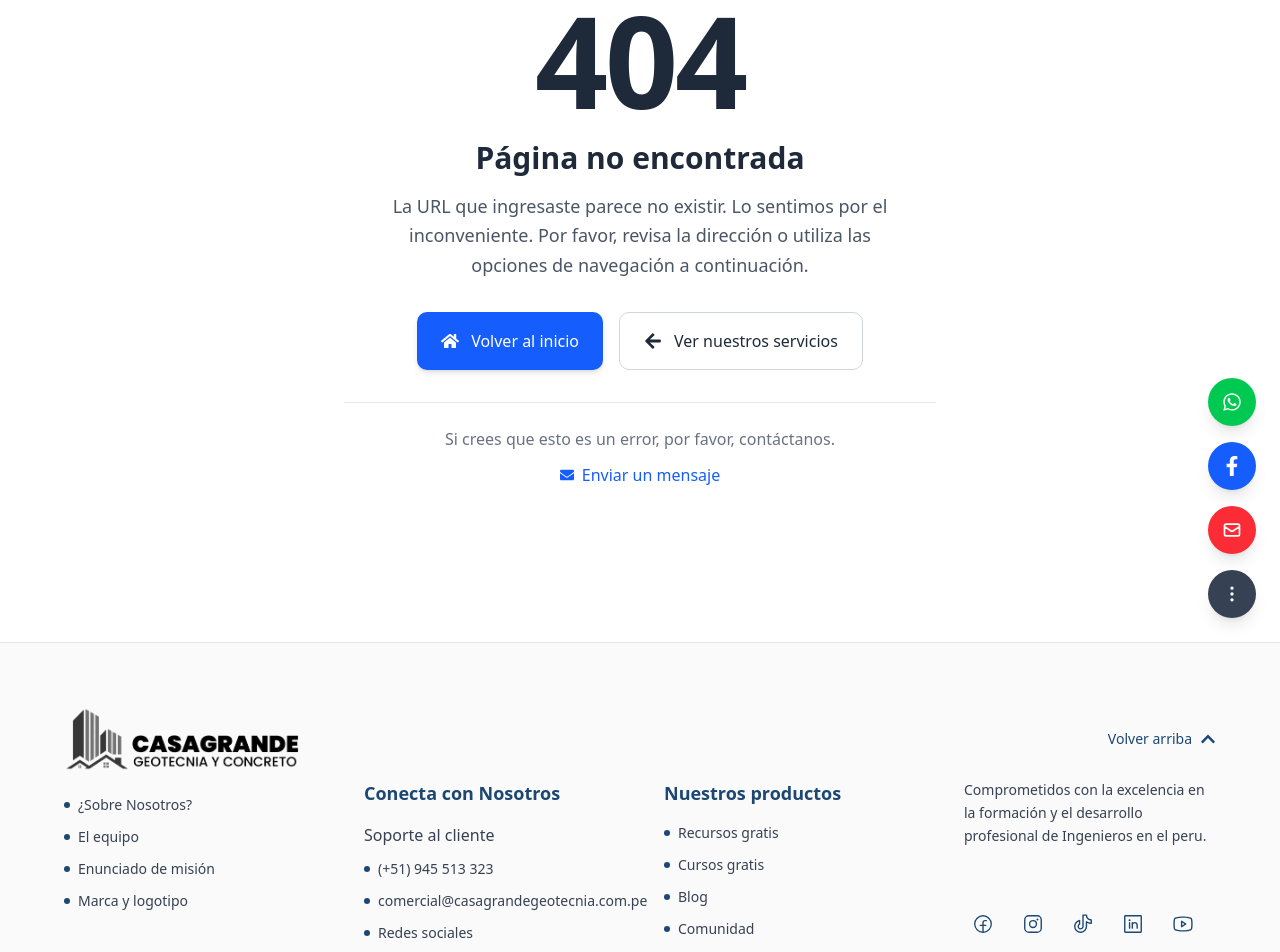
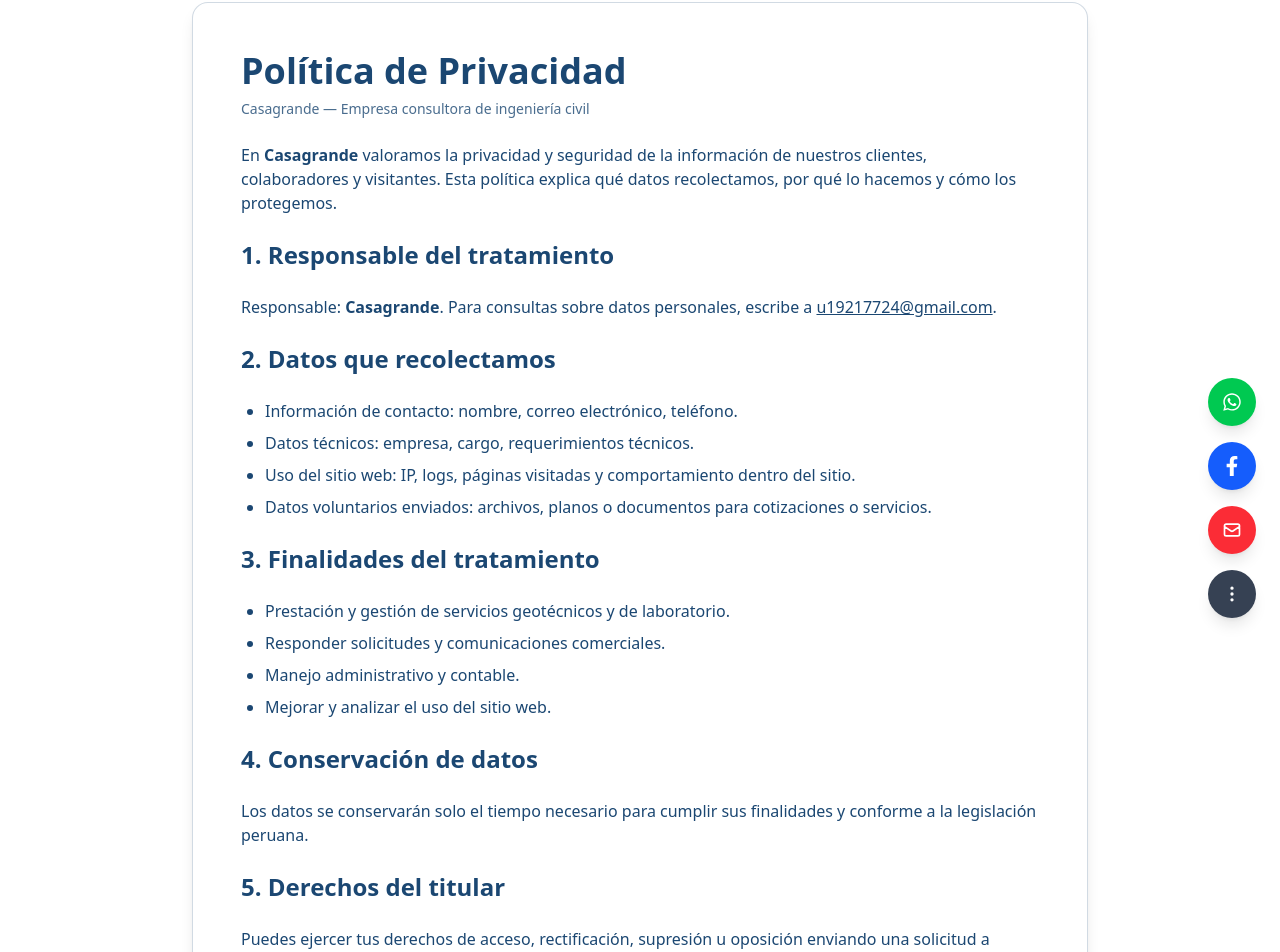
Before and after one commit to henri12356/Casagrande-Geotecnia, a Next.js app: page /politica in a window 1280 px wide. Before the commit this address had no page. Shown: the part 158-1110 px from the top of the page. Built offline with nearby package versions, Linux system fonts and the light colour scheme.

Commit message:
subiendo paginas de terminos y politica

```diff
--- a/app/footer.tsx
+++ b/app/footer.tsx
@@ -260,14 +260,14 @@ const Footer = () => {
           </div>
           <nav className="flex flex-wrap justify-center gap-x-3 sm:gap-x-4 gap-y-1 sm:gap-y-2 items-center">
             <Link
-              href="/terminosycondiciones"
+              href="/terminos"
               className="text-gray-600 hover:text-[#0a5c8a] text-xs sm:text-sm whitespace-nowrap"
             >
               Términos de servicio
             </Link>
             <span className="hidden sm:inline text-gray-400">|</span>
             <Link
-              href="/politicadeprivacidad"
+              href="/politica"
               className="text-gray-600 hover:text-[#0a5c8a] text-xs sm:text-sm whitespace-nowrap"
             >
               Política de privacidad
--- /dev/null
+++ b/app/politica/page.tsx
@@ -0,0 +1,80 @@
+// src/app/politica/page.tsx
+import React from "react";
+import Navbar from "../navbar";
+import Footer from "../footer";
+
+const Politica: React.FC = () => {
+  return (
+    <>
+     <Navbar  />
+    <main className="min-h-screen  bg-white text-[#1b4772] pt-40 pb-20 p-2 ">
+      <div className="max-w-4xl  mx-auto bg-white rounded-2xl shadow-lg  p-6 md:p-12 border border-[#1b4772]/20">
+        <header className="mb-6 ">
+          <h1 className="text-3xl md:text-4xl font-extrabold">Política de Privacidad</h1>
+          <p className="mt-2 text-sm text-[#1b4772]/80">
+            Casagrande — Empresa consultora de ingeniería civil
+          </p>
+        </header>
+
+        <section className="space-y-6">
+          <p>
+            En <strong>Casagrande</strong> valoramos la privacidad y seguridad de la información de
+            nuestros clientes, colaboradores y visitantes. Esta política explica qué datos
+            recolectamos, por qué lo hacemos y cómo los protegemos.
+          </p>
+
+          <h2 className="text-2xl font-semibold">1. Responsable del tratamiento</h2>
+          <p>
+            Responsable: <strong>Casagrande</strong>. Para consultas sobre datos personales, escribe a{" "}
+            <a href="mailto:u19217724@gmail.com" className="underline hover:text-[#16385c]">
+              u19217724@gmail.com
+            </a>.
+          </p>
+
+          <h2 className="text-2xl font-semibold">2. Datos que recolectamos</h2>
+          <ul className="list-disc pl-6 space-y-2">
+            <li>Información de contacto: nombre, correo electrónico, teléfono.</li>
+            <li>Datos técnicos: empresa, cargo, requerimientos técnicos.</li>
+            <li>
+              Uso del sitio web: IP, logs, páginas visitadas y comportamiento dentro del sitio.
+            </li>
+            <li>
+              Datos voluntarios enviados: archivos, planos o documentos para cotizaciones o servicios.
+            </li>
+          </ul>
+
+          <h2 className="text-2xl font-semibold">3. Finalidades del tratamiento</h2>
+          <ul className="list-disc pl-6 space-y-2">
+            <li>Prestación y gestión de servicios geotécnicos y de laboratorio.</li>
+            <li>Responder solicitudes y comunicaciones comerciales.</li>
+            <li>Manejo administrativo y contable.</li>
+            <li>Mejorar y analizar el uso del sitio web.</li>
+          </ul>
+
+          <h2 className="text-2xl font-semibold">4. Conservación de datos</h2>
+          <p>
+            Los datos se conservarán solo el tiempo necesario para cumplir sus finalidades y conforme
+            a la legislación peruana.
+          </p>
+
+          <h2 className="text-2xl font-semibold">5. Derechos del titular</h2>
+          <p>
+            Puedes ejercer tus derechos de acceso, rectificación, supresión u oposición enviando una
+            solicitud a{" "}
+            <a href="mailto:u19217724@gmail.com" className="underline hover:text-[#16385c]">
+              u19217724@gmail.com
+            </a>.
+          </p>
+
+          <footer className="pt-8 text-sm text-[#1b4772]/60">
+            Última actualización: {new Date().toLocaleDateString("es-PE")} · Casagrande.
+          </footer>
+        </section>
+      </div>
+    </main>
+    <Footer/>
+    </>
+  );
+};
+
+export default Politica;
--- /dev/null
+++ b/app/terminos/page.tsx
@@ -0,0 +1,79 @@
+import React from "react";
+import Navbar from "../navbar";
+import Footer from "../footer";
+
+const Terms: React.FC = () => {
+  return (
+    <>
+      <Navbar />
+      <main className="min-h-screen bg-white text-[#1b4772] pt-40 pb-20 p-2">
+        <div className="max-w-4xl  mx-auto bg-white rounded-2xl shadow-lg  p-6 md:p-12 border border-[#1b4772]/20">
+          <header className="mb-6">
+            <h1 className="text-3xl md:text-4xl font-extrabold">
+              Términos de Servicio
+            </h1>
+            <p className="mt-2 text-sm text-[#1b4772]/80">
+              Casagrande — Servicios de consultoría geotécnica y laboratorio
+            </p>
+          </header>
+
+          <section className="space-y-6">
+            <p>
+              Estos Términos de Servicio regulan el uso de los servicios, la
+              contratación de trabajos técnicos y el acceso al sitio web de{" "}
+              <strong>Casagrande</strong>. Al interactuar con nosotros, aceptas
+              estos términos.
+            </p>
+
+            <h2 className="text-2xl font-semibold">1. Objeto</h2>
+            <p>
+              Casagrande ofrece investigación geológica, geotécnica, ensayos de
+              laboratorio, geofísica, geomecánica, hidrogeología, diseño de
+              cimentaciones y supervisión técnica.
+            </p>
+
+            <h2 className="text-2xl font-semibold">
+              2. Obligaciones del cliente
+            </h2>
+            <ul className="list-disc pl-6 space-y-2">
+              <li>Proveer información veraz sobre el proyecto y el sitio.</li>
+              <li>Asegurar accesibilidad para trabajos de campo.</li>
+              <li>
+                Cumplir con pagos y condiciones establecidas en el contrato.
+              </li>
+            </ul>
+
+            <h2 className="text-2xl font-semibold">3. Propiedad intelectual</h2>
+            <p>
+              Los informes y documentos técnicos son propiedad de Casagrande. El
+              cliente obtiene una licencia de uso limitada para el proyecto
+              acordado. Queda prohibida la difusión sin autorización.
+            </p>
+
+            <h2 className="text-2xl font-semibold">4. Responsabilidad</h2>
+            <p>
+              Nuestra responsabilidad se limita a los montos cobrados por el
+              servicio afectado, salvo negligencia grave. No asumimos
+              responsabilidad por daños indirectos o lucro cesante.
+            </p>
+
+            <h2 className="text-2xl font-semibold">5. Ley aplicable</h2>
+            <p>
+              Estos términos se rigen por las leyes del Perú. Las controversias
+              serán resueltas por los tribunales competentes donde se ejecute el
+              servicio.
+            </p>
+
+            <footer className="pt-8 text-sm text-[#1b4772]/60">
+              Última actualización: {new Date().toLocaleDateString("es-PE")} ·
+              Casagrande.
+            </footer>
+          </section>
+        </div>
+      </main>
+      <Footer />
+    </>
+  );
+};
+
+export default Terms;
```
